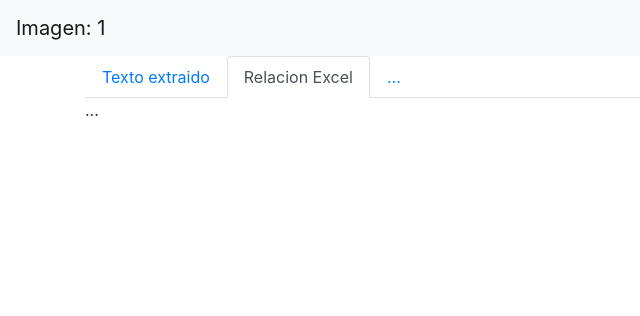
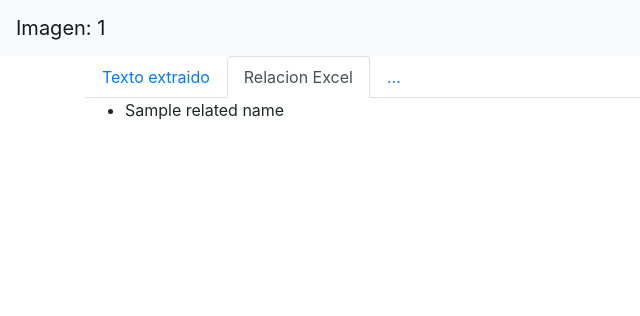
Before and after one commit to vinsmokemau/OCR, a Django app: template templates/image.html in a window 1280 px wide, after a click on "Relacion Excel". Shown: the top 316 px of the page, without its empty margins (0-640 px from the left). Run offline with Django 3.2, Linux system fonts and the light colour scheme; the template is opened without the code that fills it: most values are stand-ins (such as "Sample title", 1, 10 or a date in 2020); some libraries are stand-ins or nearby versions.

Commit message:
Get the related names

```diff
--- a/cms/models.py
+++ b/cms/models.py
@@ -9,7 +9,9 @@ class Image(models.Model):
         upload_to='images',
     )
     excel = models.FileField(
+        'excel',
         blank=True,
+        upload_to='excels',
     )
 
     def get_absolute_url(self):
--- a/templates/image.html
+++ b/templates/image.html
@@ -35,7 +35,18 @@
             </div>
           </ul>
         </div>
-        <div class="tab-pane fade" id="profile" role="tabpanel" aria-labelledby="profile-tab">...</div>
+        <div class="tab-pane fade" id="profile" role="tabpanel" aria-labelledby="profile-tab">
+          <div class="tab-pane fade show active" id="home" role="tabpanel" aria-labelledby="home-tab">
+          <ul>
+            <div class="row">
+            {% for related_name in related_names %}
+              <div class="col-4">
+                <li>{{related_name}}</li>
+              </div>
+            {% endfor %}
+            </div>
+          </ul>
+        </div>
         <div class="tab-pane fade" id="contact" role="tabpanel" aria-labelledby="contact-tab">...</div>
       </div>
   </div>
```
Also changed, not shown: cms/views.py (+9 -1 lines), scripts/excel_extraction.py (+12 -1 lines), 2 other files.
